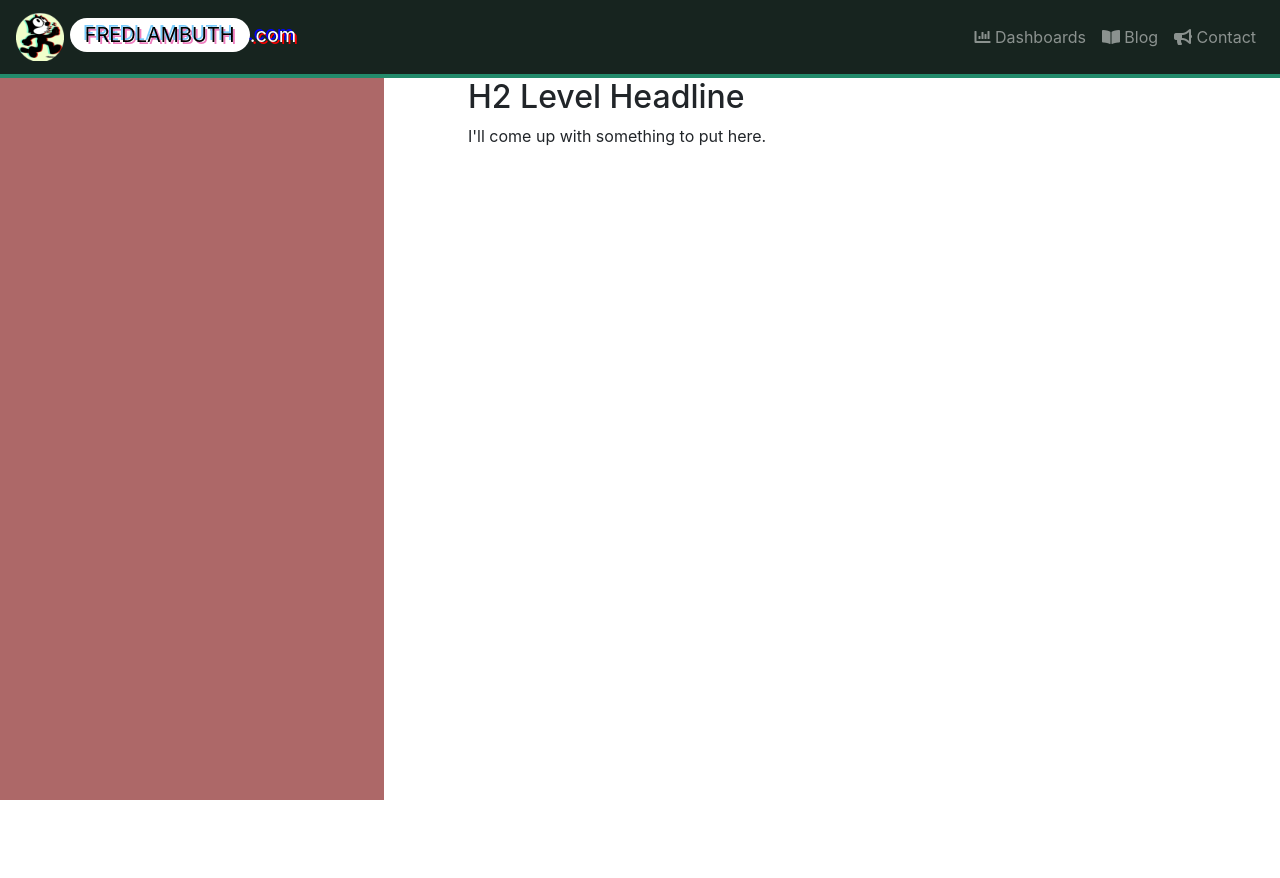
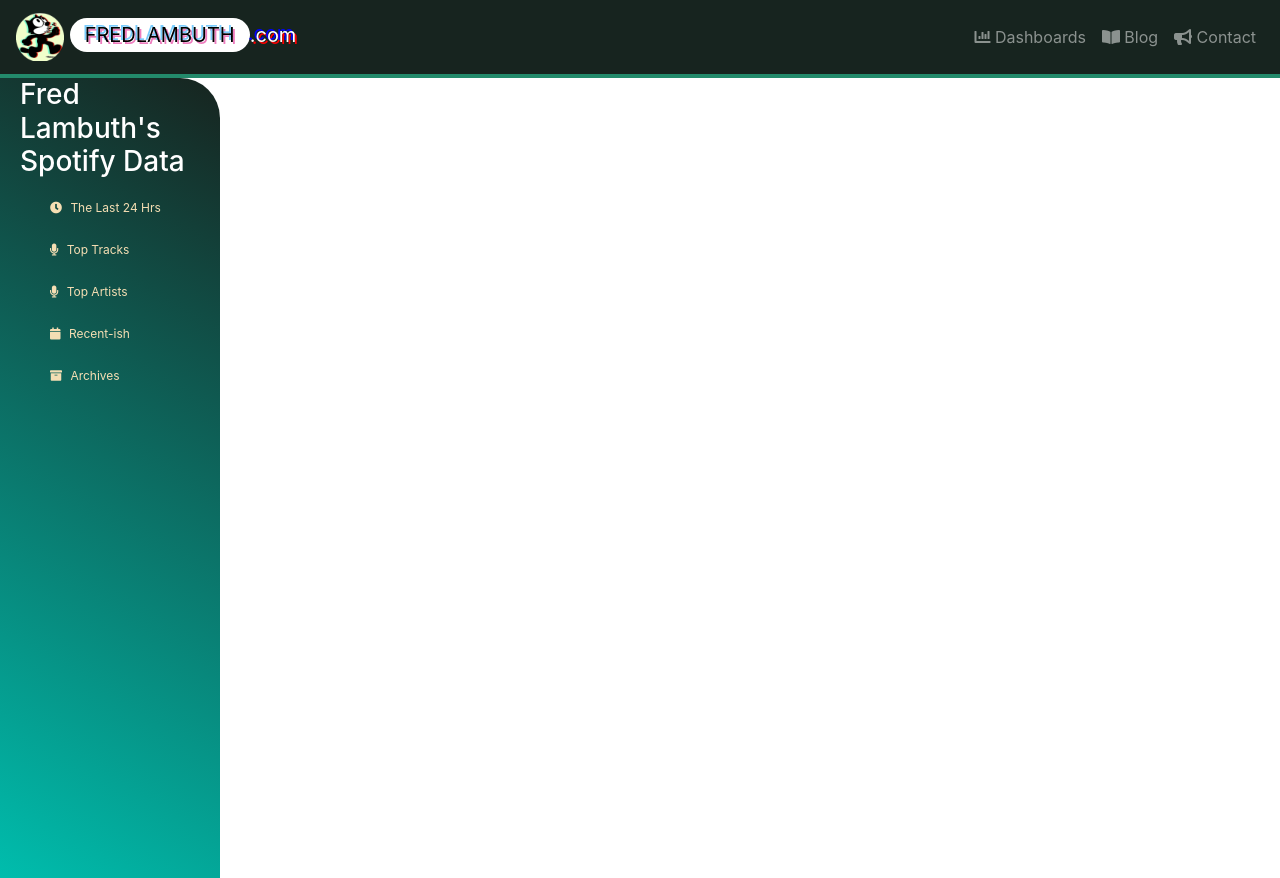
Before and after one commit to flambuth/fredlambuthDOTcom, a Flask app: page /rp in a window 1280 px wide. Before the commit the page ends 800 px from the top, so only its background shows below. Run offline with Flask 3, Linux system fonts and the light colour scheme; data that the repository does not hold is empty; some libraries are stand-ins or nearby versions.

Commit message:
css is a pain

```diff
--- a/app/main/routes.py
+++ b/app/main/routes.py
@@ -27,10 +27,10 @@ def recent_stuff():
         #'traffic_count' : str(len(rps_since_last_daily))
     }
 
-    return render_template('recently_played.html', **context)
+    return render_template('spotify/recently_played.html', **context)
 
-@bp.route('/daily')
-def daily_stuff():
+@bp.route('/daily/tracks')
+def daily_tracks_stuff():
     latest_daily_date = daily_tracks.query.order_by(daily_tracks.id.desc()).first().date
 
     tracks = daily_tracks.query.filter(
@@ -40,16 +40,34 @@ def daily_stuff():
             artist_catalog.genre,
             artist_catalog.genre2,
             artist_catalog.master_genre,
-            artist_catalog.img_url_mid)
+            artist_catalog.img_url_sml)
 
-    latest_tracks = daily_tracks.query.filter(daily_tracks.date == latest_daily_date).all()
-    latest_arts = daily_artists.query.filter(daily_artists.date == latest_daily_date).all()
 
     context = {
         'latest_date' : latest_daily_date,
         'tracks' : tracks,
-        'arts' : latest_arts
-
     }
 
-    return render_template('latest_daily.html', **context)
+    return render_template('spotify/latest_tracks.html', **context)
+
+@bp.route('/daily/artists')
+def daily_artists_stuff():
+    latest_daily_date = daily_artists.query.order_by(daily_artists.id.desc()).first().date
+
+    arts = daily_artists.query.filter(
+        daily_artists.date == latest_daily_date
+        ).join(artist_catalog, daily_artists.art_id==artist_catalog.art_id
+        ).add_columns(
+            artist_catalog.genre,
+            artist_catalog.genre2,
+            artist_catalog.master_genre,
+            artist_catalog.img_url_sml)
+
+
+
+    context = {
+        'latest_date' : latest_daily_date,
+        'artists' : arts
+    }
+
+    return render_template('spotify/latest_artists.html', **context)
--- /dev/null
+++ b/app/static/css/recently_played.css
@@ -0,0 +1,86 @@
+.hex {
+    display: block;
+    margin: 0 auto;
+    position: relative;
+    width: 213px;
+    height: 185px; /* width * 0.866 */
+    background: #238a6b;
+    box-sizing: border-box;
+    -webkit-clip-path: polygon(0% 50%, 25% 0%, 75% 0%, 100% 50%, 75% 100%, 25% 100%);
+    -moz-clip-path: polygon(0% 50%, 25% 0%, 75% 0%, 100% 50%, 75% 100%, 25% 100%);
+  }
+
+  .hex-background {
+    position: absolute;
+    top: 2px; /* equal to border thickness */
+    left: 2px; /* equal to border thickness */
+    width: 213px; /* container height - (border thickness * 2) */
+    height: 185px; /* container height - (border thickness * 2) */
+    -webkit-clip-path: polygon(0% 50%, 25% 0%, 75% 0%, 100% 50%, 75% 100%, 25% 100%);
+    -moz-clip-path: polygon(0% 50%, 25% 0%, 75% 0%, 100% 50%, 75% 100%, 25% 100%);
+  }
+
+  .hex img {
+    position: absolute;
+    width: 100%;
+    height: 100%;
+    object-fit: cover;
+    -webkit-clip-path: polygon(0% 50%, 25% 0%, 75% 0%, 100% 50%, 75% 100%, 25% 100%);
+    -moz-clip-path: polygon(0% 50%, 25% 0%, 75% 0%, 100% 50%, 75% 100%, 25% 100%);
+  }
+
+  .hex-background img {
+      max-width: 100%;
+  }
+
+
+  .rp_card-container {
+    display: flex;
+    justify-content: space-between;
+    /* Add any additional styling you want for the container */
+}
+
+/* Style for each card */
+.rp_card {
+    /* Add shadows to create the "card" effect */
+    box-shadow: 0 4px 8px 0 rgba(0,0,0,0.2);
+    transition: 0.3s;
+    width: 100%; /* Adjust width based on your design and spacing preferences */
+    box-sizing: border-box;
+    margin-right: 16px; /* Add margin between cards */
+}
+
+/* On mouse-over, add a deeper shadow */
+.rp_card:hover {
+    box-shadow: 0 8px 16px 0 rgba(0,0,0,0.2);
+}
+
+/* Add some padding inside the card container */
+.rp_card_container {
+    padding: 2px 16px;
+}
+
+.side_three {
+    height: 100vh;
+    width: 30%;
+    z-index: 1;
+    top: 0;
+    right: 0;
+    background-color: #ad6868;
+    overflow-x: hidden;
+    display: flex;
+    flex-direction: column;
+  }
+
+  .side_three a {
+    color: white;
+    padding: 16px;
+    text-decoration: none;
+    display: block;
+  }
+
+  /* Change color on hover */
+  .side_three a:hover {
+    background-color: #ddd;
+    color: rgb(143, 126, 126);
+  }
--- a/app/static/css/sidebar.css
+++ b/app/static/css/sidebar.css
@@ -1,19 +1,17 @@
 aside {
     color: #fff;
-    width: 250px;
+    width: 220px;
     padding-left: 20px;
-    height: 100vh;
-    background-image: linear-gradient(30deg, #0052bd, #44fda7);
-    border-top-right-radius: 80px;
-    position: fixed; /* Fix the sidebar position */
+    height: 100%;
+    background-image: linear-gradient(30deg, #00bdad, #17241f);
+    border-top-right-radius: 40px;
     left: 0; /* Stick the sidebar to the left */
-    top: 0; /* Align the sidebar to the top */
-    overflow-y: auto; /* Add scroll for a long sidebar */
+    position: absolute;
   }
 
   aside a {
     font-size: 12px;
-    color: #fff;
+    color: wheat;
     display: block;
     padding: 12px;
     padding-left: 30px;
@@ -22,7 +20,7 @@ aside {
   }
 
   aside a:hover {
-    color: #3f5efb;
+    color: #1a8678;
     background: #fff;
     outline: none;
     position: relative;
@@ -63,10 +61,3 @@ aside {
     margin: 0;
     padding: 40px 0;
   }
-
-  body {
-    font-family: 'Roboto';
-    width: 100%;
-    height: 100vh;
-    margin: 0;
-  }
--- a/app/templates/recently_played.html
+++ /dev/null
@@ -1,87 +0,0 @@
-{% extends 'base.html' %}
-
-{% block content %}
-
-<style>
-  /* Style for the white pill */
-  .hex-background img {
-    max-width: 100%;
-}
-
-  .white-pill {
-    background-color: white;
-    color: #333; /* You can adjust the text color as needed */
-    padding: 5px 10px; /* Adjust padding as needed */
-    border-radius: 20px; /* Adjust border radius as needed */
-    display: inline-block; /* Ensures the pill only takes up as much width as necessary */
-    margin-bottom: 5px; /* Add margin to separate pills */
-  }
-
-
-  .side_three {
-  height: 100vh;
-  width: 30%;
-  position: fixed;
-  z-index: 1;
-  top: 0;
-  left: 0;
-  background-color: #ad6868;
-  overflow-x: hidden;
-  display: flex;
-  flex-direction: column;
-  margin-top: 75px; /* Add top margin */
-}
-
-.side_three a {
-  color: white;
-  padding: 16px;
-  text-decoration: none;
-  display: block;
-}
-
-/* Change color on hover */
-.side_three a:hover {
-  background-color: #ddd;
-  color: rgb(143, 126, 126);
-}
-
-.content {
-  margin-left: 35%;
-  padding-left: 20px;
-}
-
-</style>
-
-<title>Recently Played</title>
-</head>
-<body>
-
-<div class="side_three">
-    <div class="container">
-    {% for track in last_three[::-1] %}
-    <div class="rp_card">
-        <span class="white-pill">{{ track.song_name }}</span>
-        <div class="hex">
-            <a href="{{ track.song_link }}">
-                <div class="hex-background">
-                    <img src="{{ track.image }}">
-                </div>
-            </a>
-        </div>
-        <div class="container" style="display: flex; justify-content: space-between;">
-            by<span class='white-pill'>{{ track.art_name }}</span>
-        </div>
-    </div>
-    {% endfor %}
-    </div>
-</div>
-
-<div class="content">
-    <h2>H2 Level Headline</h2>
-    <p>I'll come up with something to put here.</p>
-</div>
-
-</body>
-</html>
-
-{% endblock %}
--- /dev/null
+++ b/app/templates/spotify/recently_played.html
@@ -0,0 +1,32 @@
+{% extends 'base.html' %}
+
+{% block content %}
+<link rel='stylesheet' type='text/css' href="{{ url_for('static', filename='css/sidebar.css') }}">
+<link rel='stylesheet' type='text/css' href="{{ url_for('static', filename='css/recently_played.css') }}">
+
+<title>Recently Played</title>
+
+{% include 'spotify/spotify_sidebar.html' %}
+
+<div class="container">
+    <div class="row">
+        {% for track in last_three[::-1] %}
+        <div class="col rp_card">
+            <span class="white-pill">{{ track.song_name }}</span>
+            <div class="hex">
+                <a href="{{ track.song_link }}">
+                    <div class="hex-background">
+                        <img src="{{ track.image }}">
+                    </div>
+                </a>
+            </div>
+            <div class="container" style="display: flex; justify-content: space-between;">
+                by<span class='white-pill'>{{ track.art_name }}</span>
+            </div>
+        </div>
+        {% endfor %}
+    </div>
+</div>
+
+
+{% endblock %}
--- /dev/null
+++ b/app/templates/spotify/spotify_sidebar.html
@@ -0,0 +1,28 @@
+<aside>
+    <h3>Fred Lambuth's Spotify Data </h3>
+    <a href="{{ url_for('main.recent_stuff')  }}">
+      <i class="fa fa-clock" aria-hidden="true"></i>
+      The Last 24 Hrs
+    </a>
+
+    <a href="{{ url_for('main.daily_tracks_stuff')  }}">
+      <i class="fa fa-microphone" aria-hidden="true"></i>
+      Top Tracks
+    </a>
+
+    <a href="{{ url_for('main.daily_artists_stuff')  }}">
+      <i class="fa fa-microphone" aria-hidden="true"></i>
+      Top Artists
+    </a>
+
+    <a href="javascript:void(0)">
+      <i class="fa fa-calendar" aria-hidden="true"></i>
+    Recent-ish
+    </a>
+
+    <a href="javascript:void(0)">
+        <i class="fa fa-archive" aria-hidden="true"></i>
+    Archives
+    </a>
+
+</aside>
```
Also changed, not shown: app/static/css/daily.css (added, +49 -0 lines), app/static/css/style.css (+7 -55 lines), app/templates/latest_daily.html (deleted, +0 -124 lines), app/templates/spotify/latest_artists.html (added, +65 -0 lines), app/templates/spotify/latest_tracks.html (added, +66 -0 lines).
